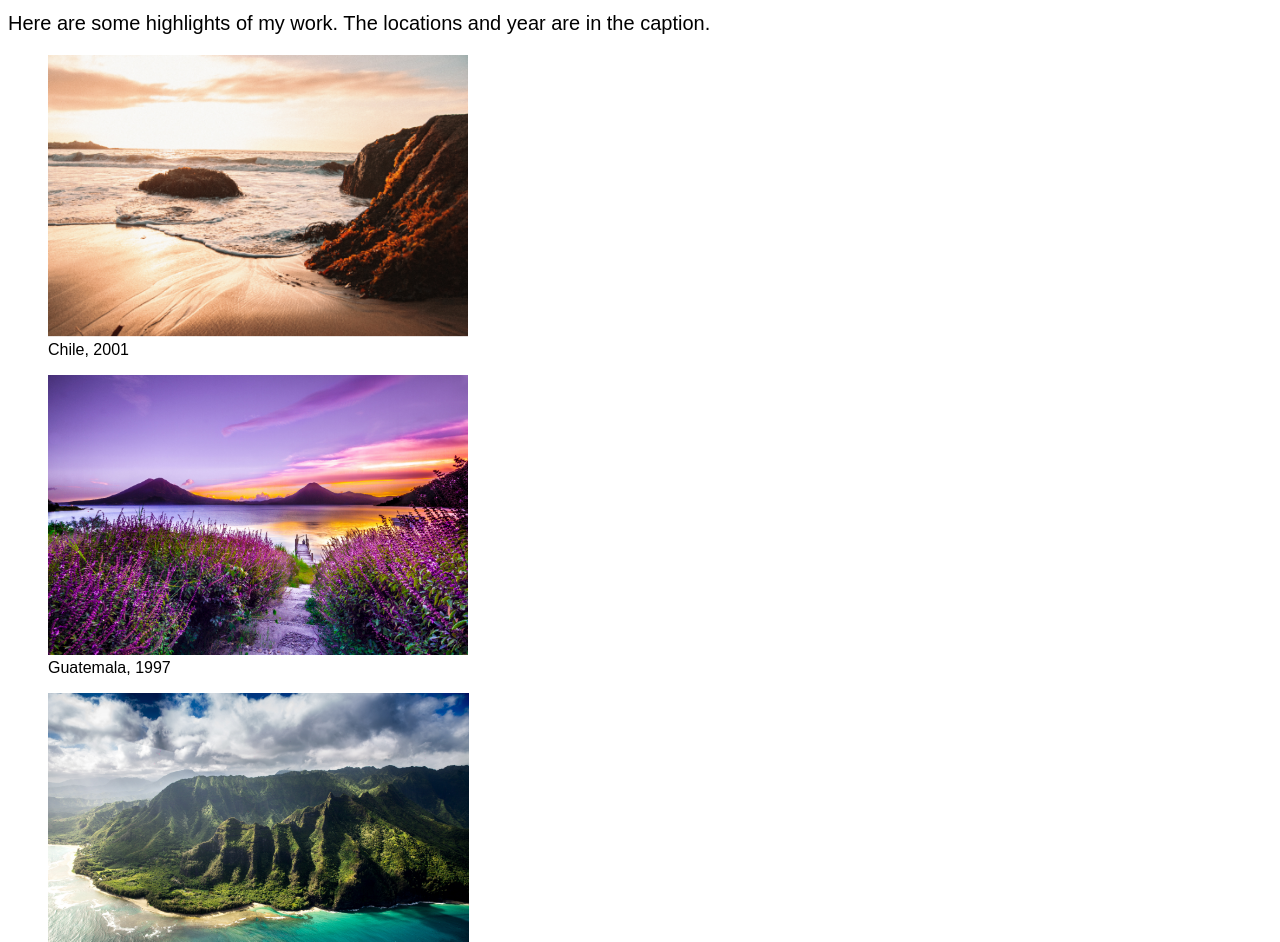
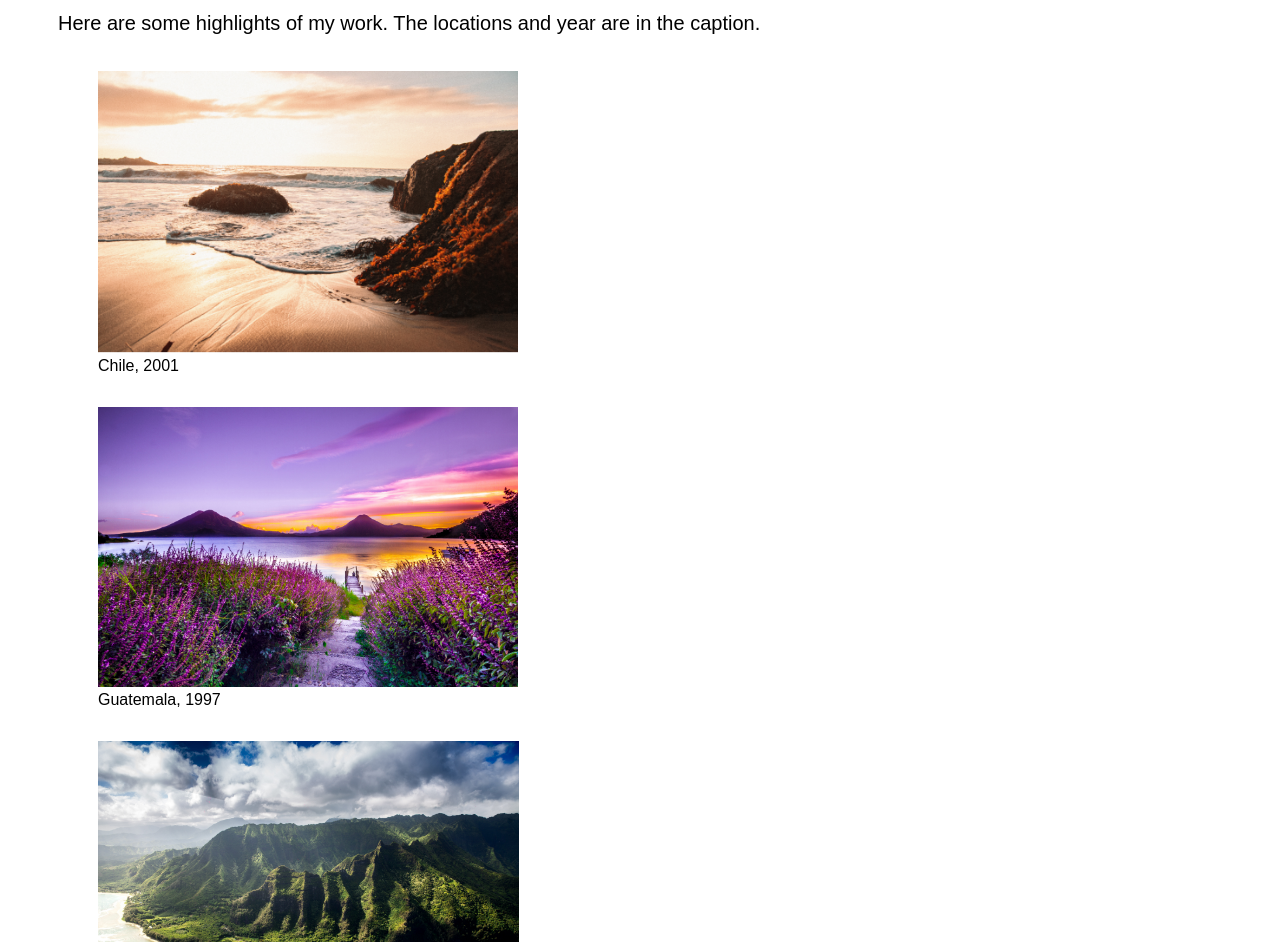
Before and after one commit to apatersonASU/photogallery, a plain HTML site: page index.html in a window 1280 px wide. Shown: the part 412-1354 px from the top of the page. Drawn offline with Linux system fonts and the light colour scheme.

Commit message:
Update styles.css

```diff
--- a/styles.css
+++ b/styles.css
@@ -4,7 +4,6 @@ html {
 }
 body {
     background-color: #000000;
-    color: #ffffff;
     min-width: 485px;
 }
 h1{
@@ -38,7 +37,13 @@ h2 {
 #about, #gallery {
     background-color: #ffffff;
     color: #000000;
+    padding-left: 50px;
+    padding-right: 50px;
 }
 p {
     font-size: 1.25em;
 }
+div {
+    display: grid;
+    grid-template-columns: 1fr;
+}
```
